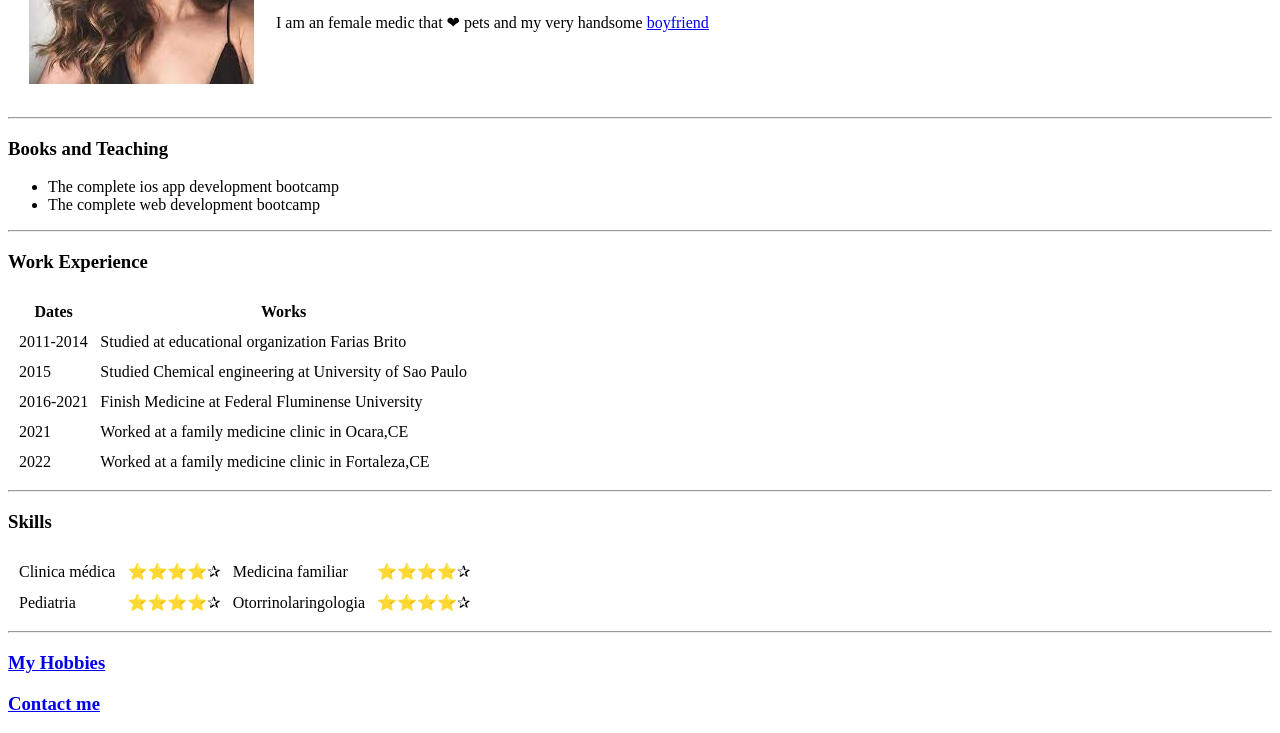
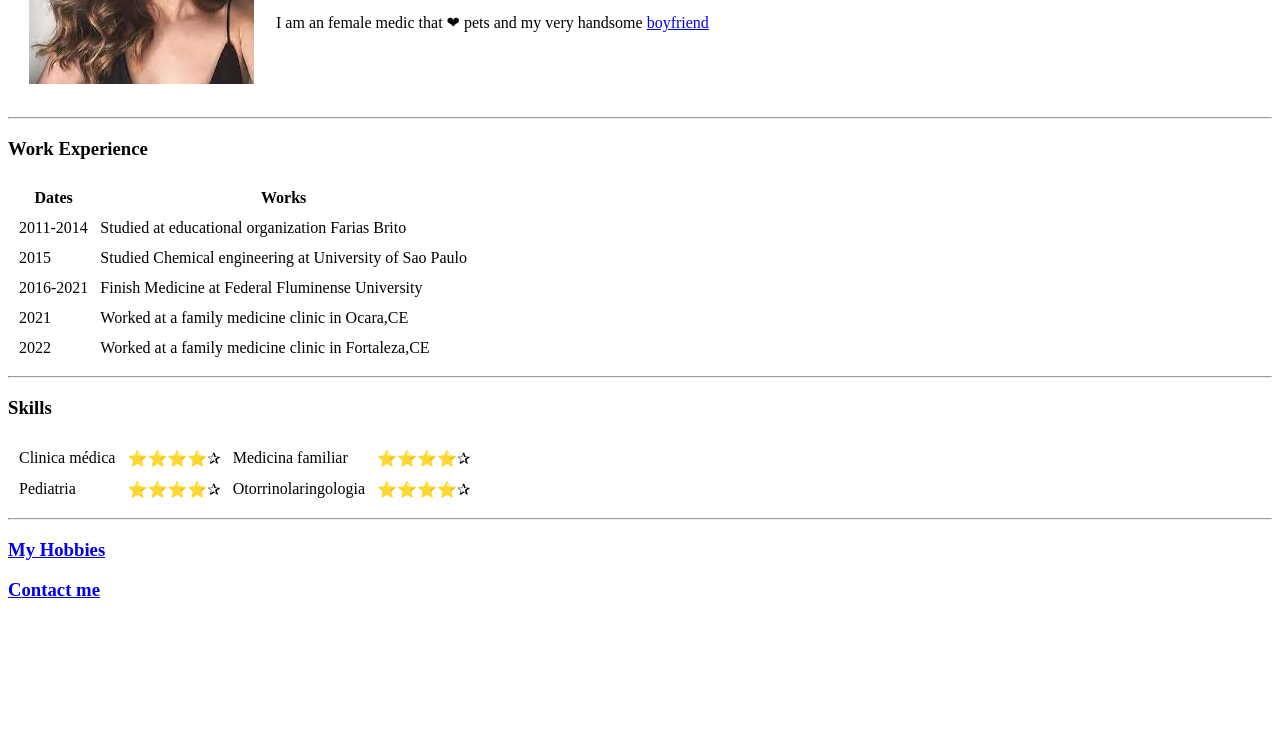
Before and after one commit to fprisco/cv, a plain HTML site: page index.html in a window 1280 px wide. Shown: the part 170-903 px from the top of the page. After the commit the page ends 800 px from the top, so only its background shows below. Drawn offline with Linux system fonts and the light colour scheme.

Commit message:
books and teach delete

```diff
--- a/index.html
+++ b/index.html
@@ -16,12 +16,6 @@
             </td>
         </tr>
     </table>
-    <hr>
-    <h3>Books and Teaching</h3>
-    <ul>
-        <li>The complete ios app development bootcamp</li>
-        <li>The complete web development bootcamp</li>
-    </ul>
     <hr>
     <h3>Work Experience</h3>
     <table cellspacing="10">
```
